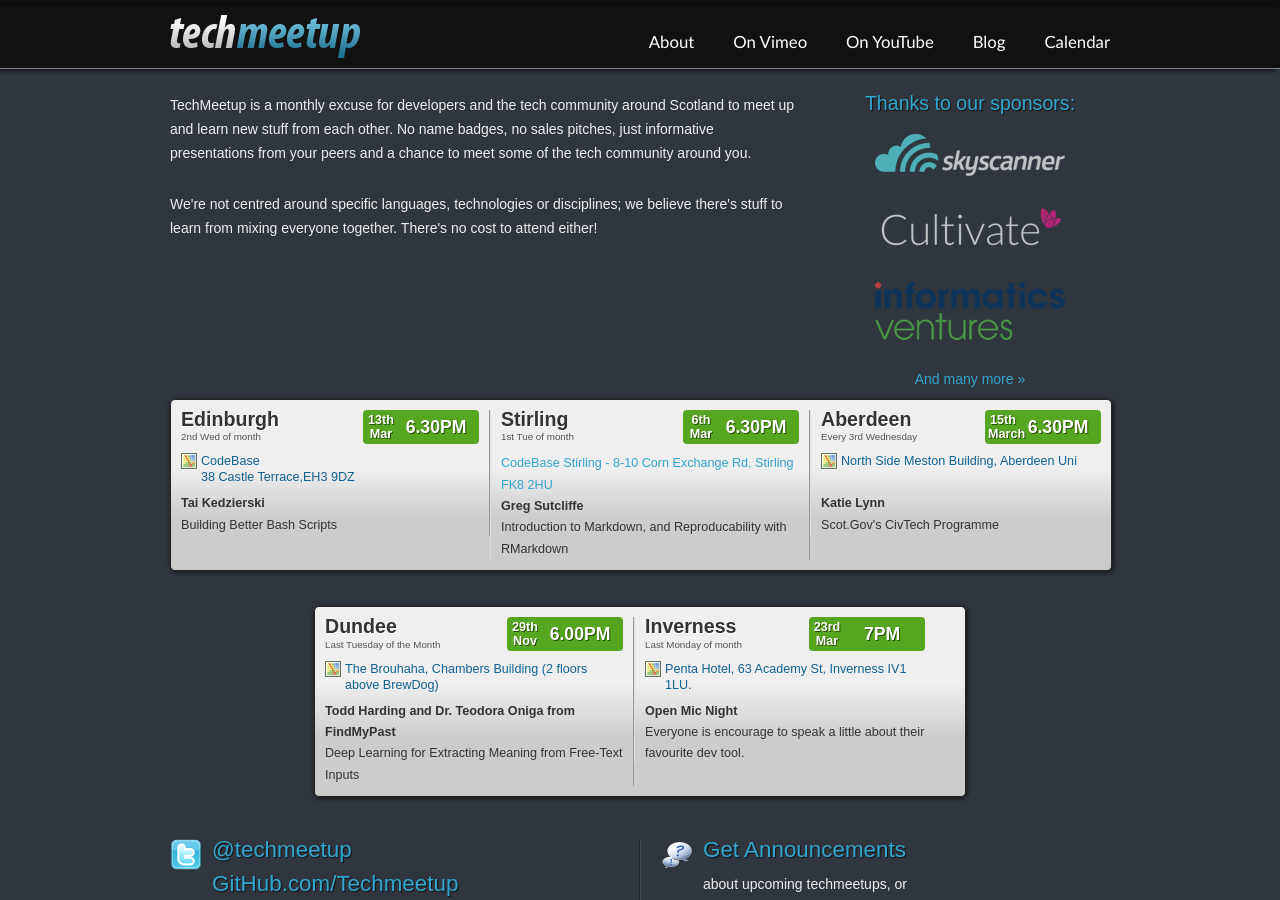
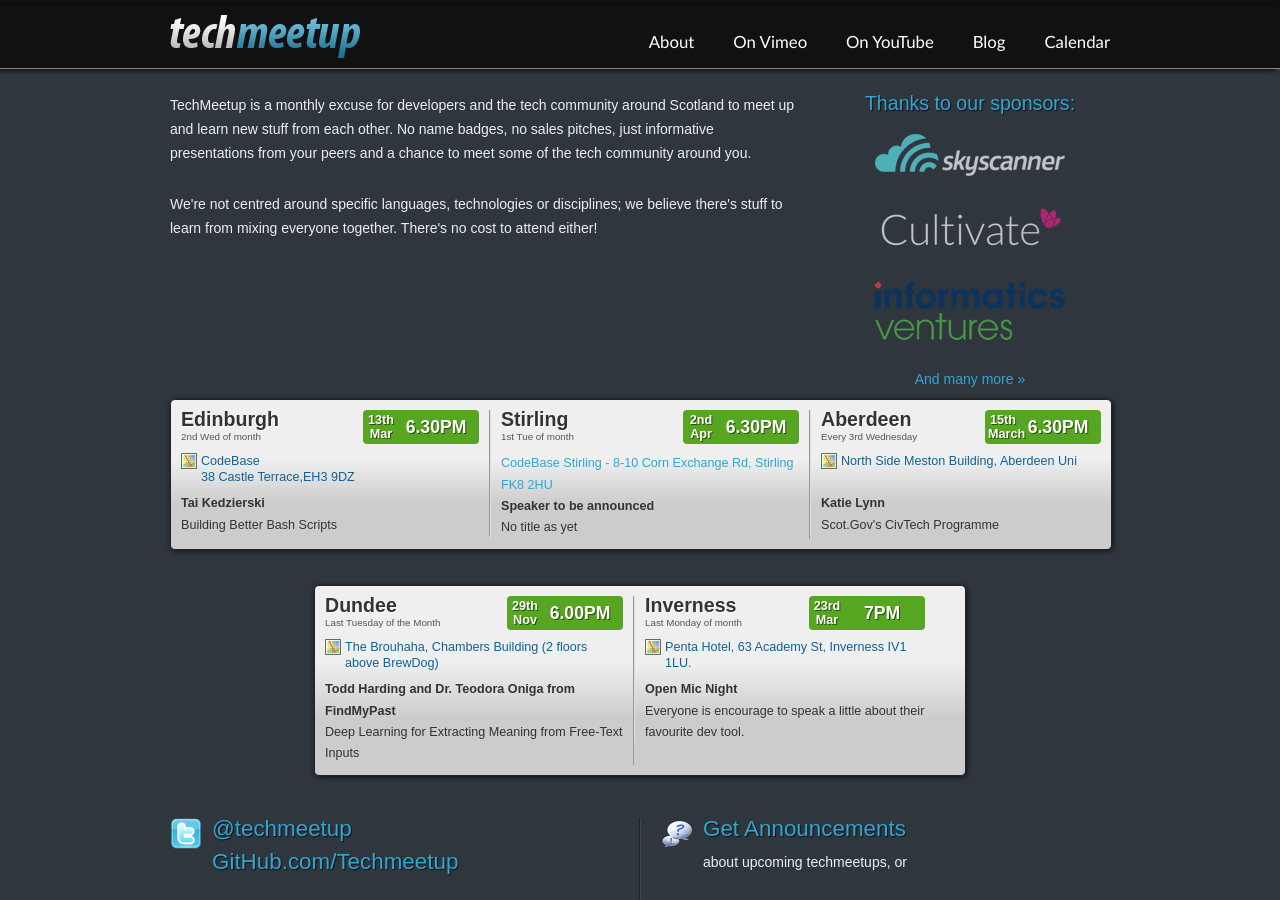
Before and after one commit to techmeetup/techmeetup.co.uk, a Jekyll site: the page built from index.html, in a window 1280 px wide and 900 px high. Built offline with Jekyll 4.4.1, drawn with Linux system fonts in a browser that asks for light colours.

Commit message:
Update index.json

```diff
--- a/_data/index.json
+++ b/_data/index.json
@@ -22,12 +22,12 @@
   "stirling": {
     "speakers": [
      {
-        "name": "Greg Sutcliffe",
-        "talk": "Introduction to Markdown, and Reproducability with RMarkdown"
+        "name": "Speaker to be announced",
+        "talk": "No title as yet"
       }
     ],
-    "day": "6th",
-    "month": "Mar"
+    "day": "2nd",
+    "month": "Apr"
   },
   "aberdeen": {
     "speakers": [
```
